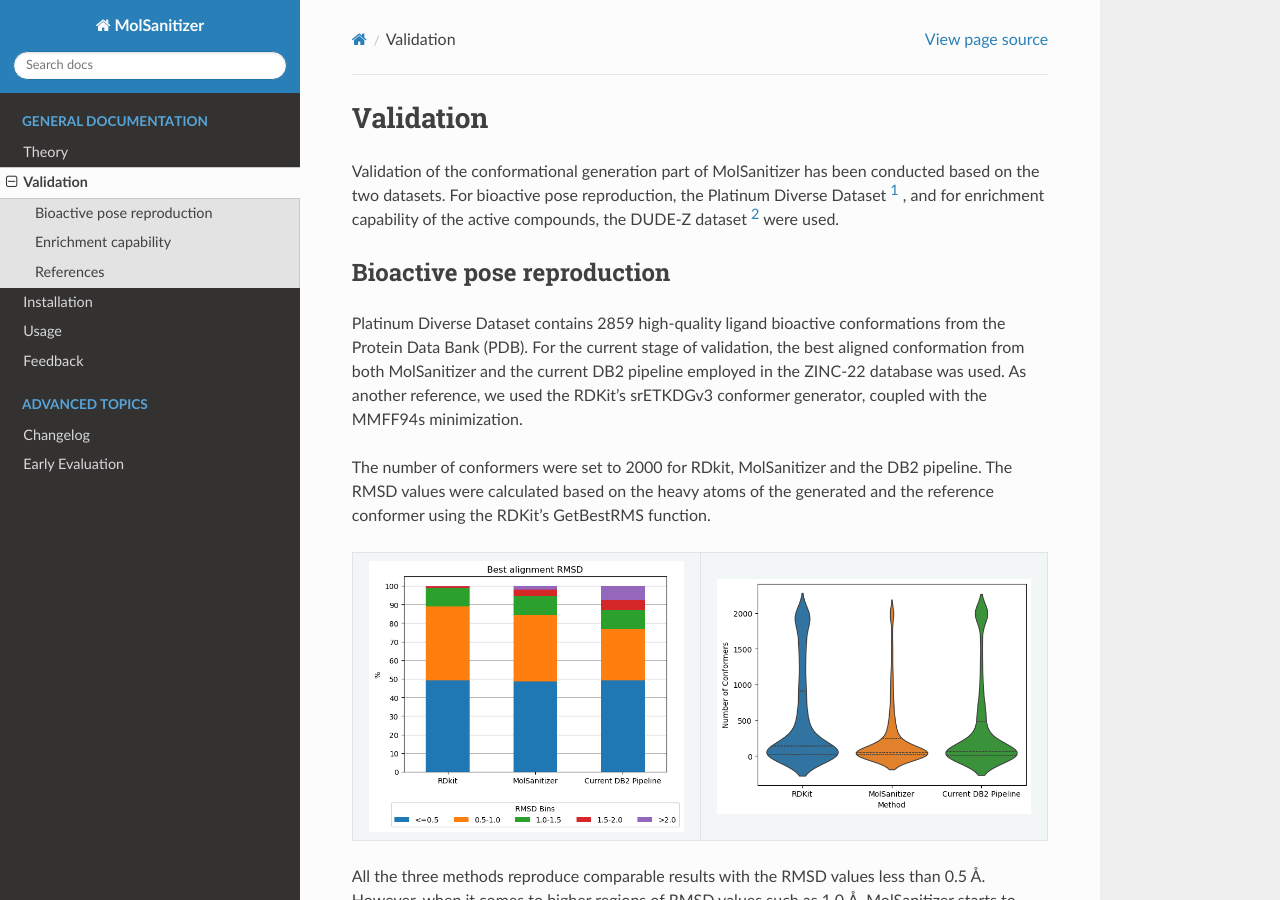
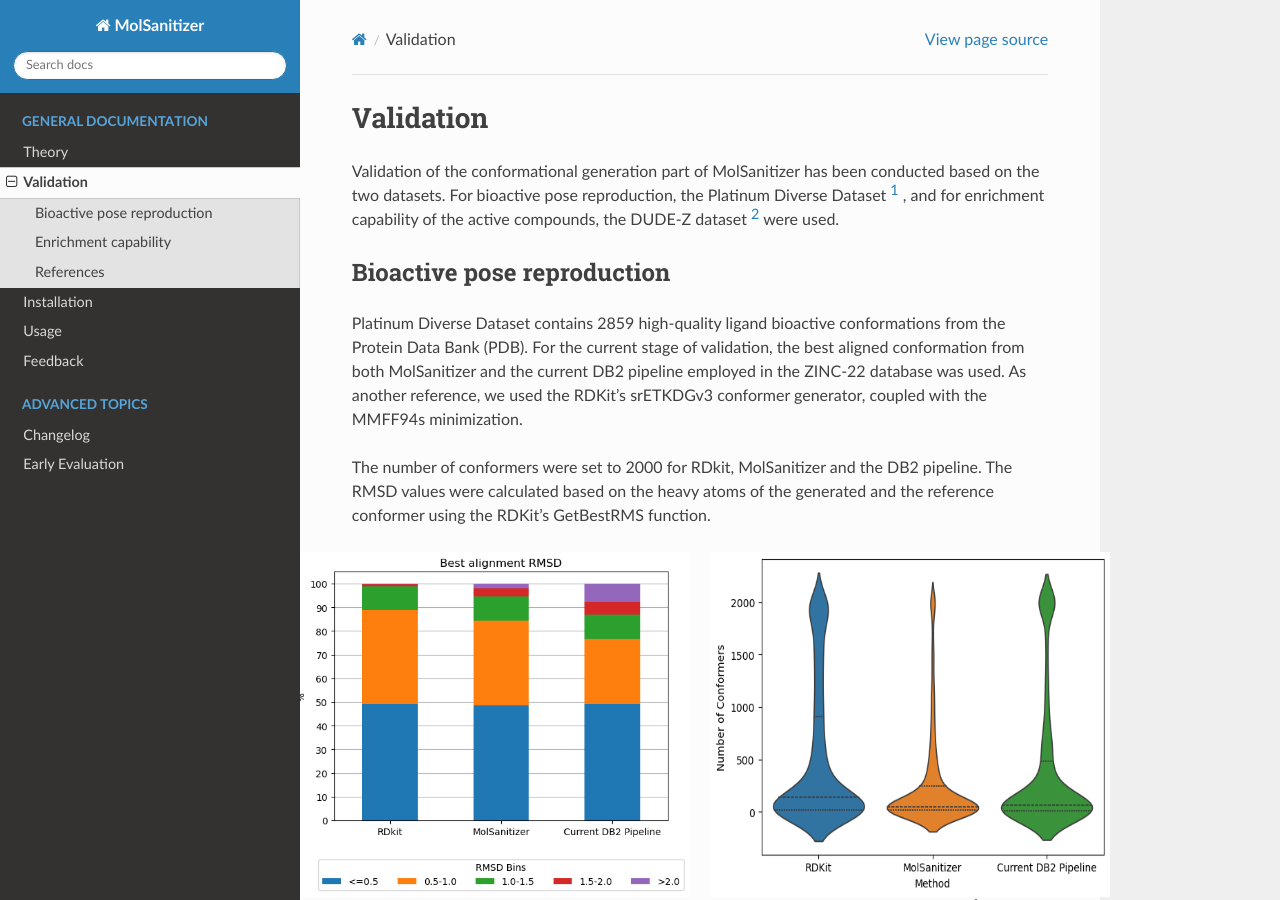
Before and after one commit to phonglam3103/msani-readthedocs, a Sphinx documentation site: the page built from docs/source/validation.rst, in a window 1280 px wide and 900 px high. Built offline with Sphinx 7.4.7 and the Read the Docs theme 3.1.0, drawn with Linux system fonts in a browser that asks for light colours; formulas are drawn with MathJax 3.

Commit message:
Make table fill white

```diff
--- a/docs/source/validation.rst
+++ b/docs/source/validation.rst
@@ -11,14 +11,12 @@ Platinum Diverse Dataset contains 2859 high-quality ligand bioactive conformatio
 The number of conformers were set to 2000 for RDkit, MolSanitizer and the DB2 pipeline. The RMSD values were calculated based on the heavy atoms of the generated and the reference conformer using the RDKit's GetBestRMS function.
 
 
-.. list-table::
-   :widths: 50 50
-   :header-rows: 0
+.. raw:: html
 
-   * - .. image:: _static/RMSD_Platinum.png
-         :width: 400px
-     - .. image:: _static/numconfs.png
-         :width: 400px
+   <div style="display: flex; justify-content: center;">
+       <img src="_static/RMSD_Platinum.png" width="400px" style="margin-right: 20px;" />
+       <img src="_static/numconfs.png" width="400px" />
+   </div>
 
 
 All the three methods reproduce comparable results with the RMSD values less than 0.5 Å. However, when it comes to higher regions of RMSD values such as 1.0 Å, MolSanitizer starts to outperform the current DB2 pipeline. Although RDKit seems to be very efficient in reproducing the bioactive conformation, the number of conformations generally more than the other methods, and the time of processing were mainly the constraints of RDKit being used as a conformation generator for DOCK3.8. Addtionally, it should be noted that the distance-geometry based method of RDKit could also sample different ring conformations, which could on the one hand helps to cover a more diverse conformational space, but on the other hand, could not be easily be converted to DB2 format for DOCK3.8 as the mol2db2.py software requires the aliphatic ring conformations to be fixed.
```
